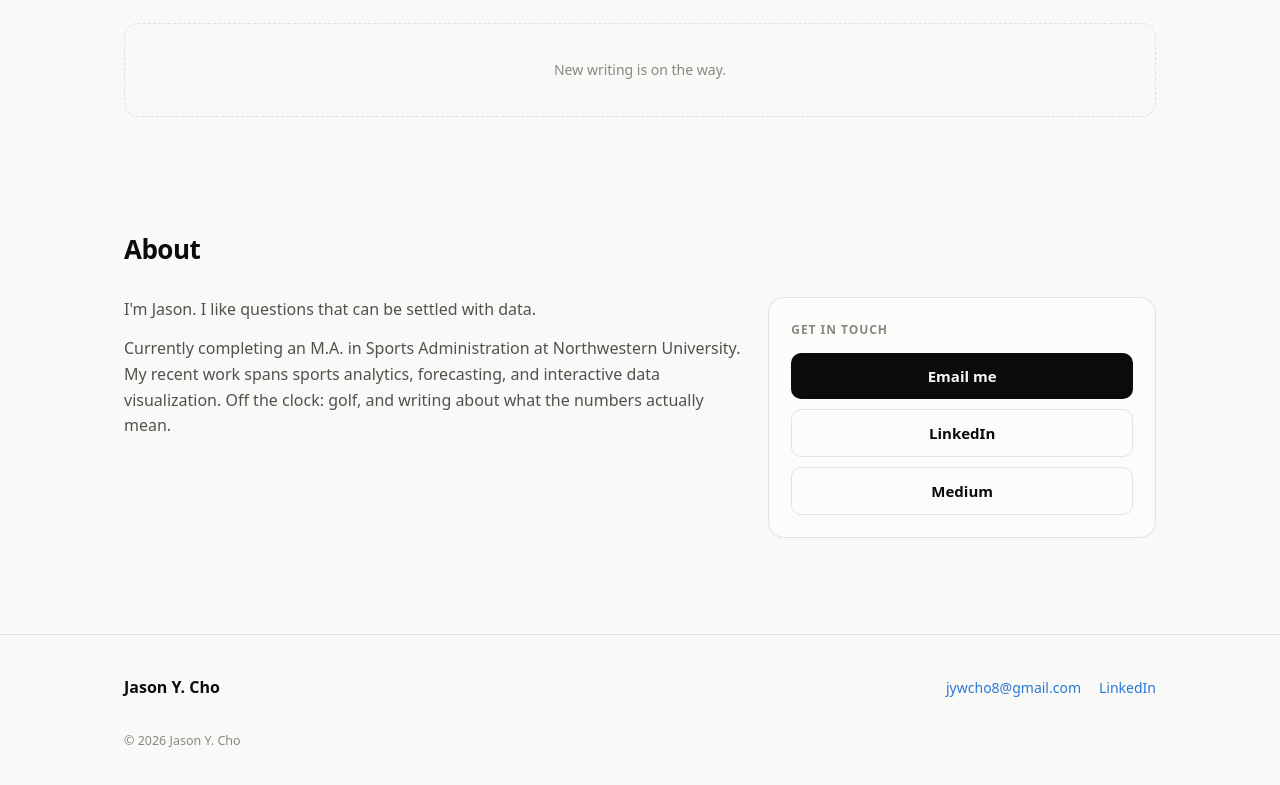
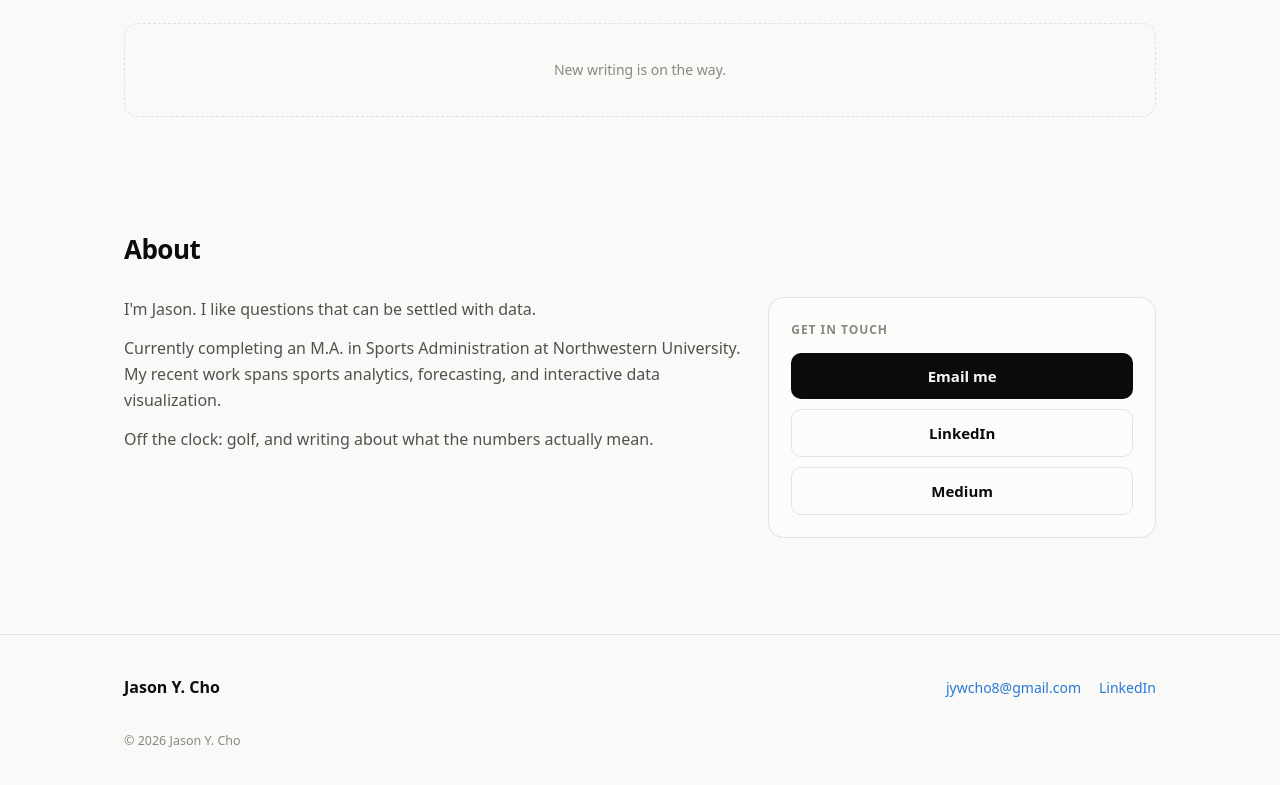
Before and after one commit to jywcho8/pf, a plain HTML site: page index.html in a window 1280 px wide. Shown: the part 1230-2015 px from the top of the page. Drawn offline with Linux system fonts and the light colour scheme.

Commit message:
Update index.html

```diff
--- a/index.html
+++ b/index.html
@@ -53,7 +53,8 @@
     <div class="about-grid">
       <div class="about-text">
         <p>I'm Jason. I like questions that can be settled with data. </p>
-        <p>Currently completing an M.A. in Sports Administration at Northwestern University. My recent work spans sports analytics, forecasting, and interactive data visualization. Off the clock: golf, and writing about what the numbers actually mean.</p>
+        <p>Currently completing an M.A. in Sports Administration at Northwestern University. My recent work spans sports analytics, forecasting, and interactive data visualization.</p>
+        <p>Off the clock: golf, and writing about what the numbers actually mean.</p>
       </div>
       <div class="contact-card">
         <div class="cc-label">Get in touch</div>
```
